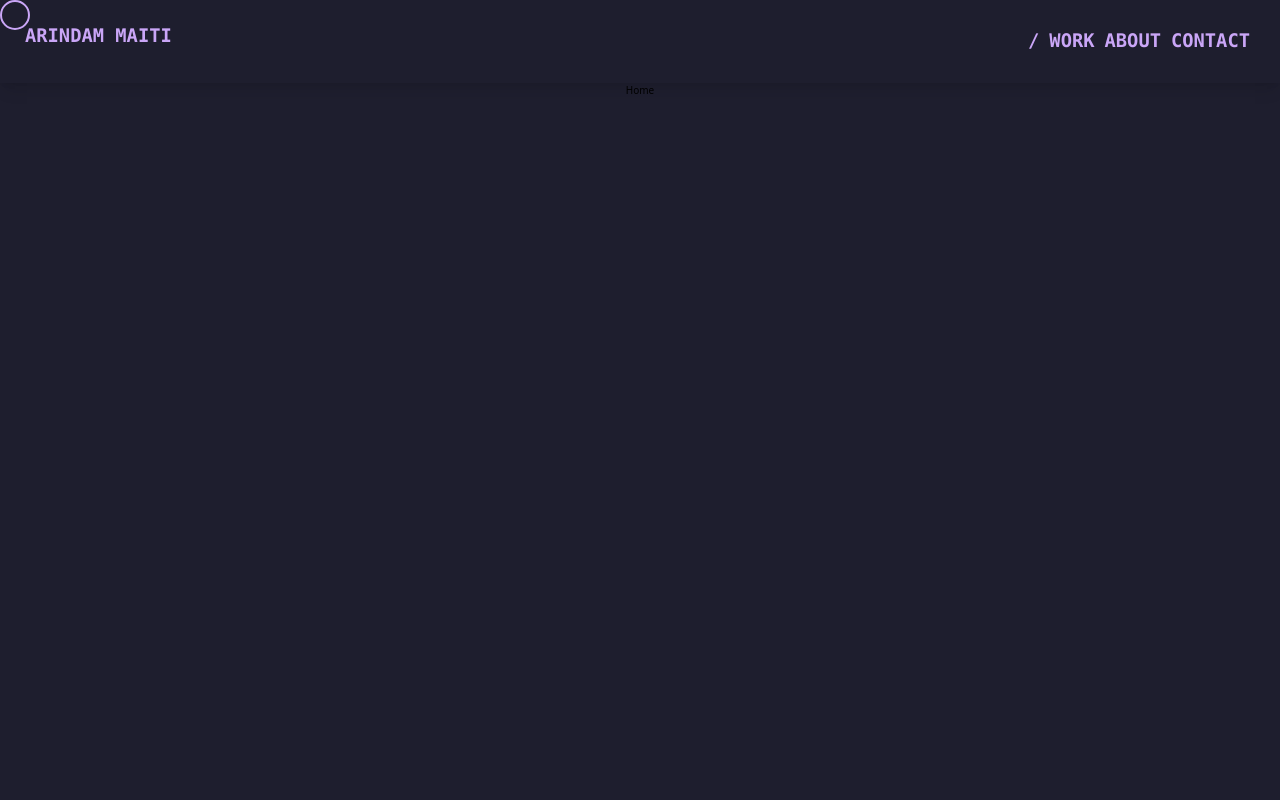
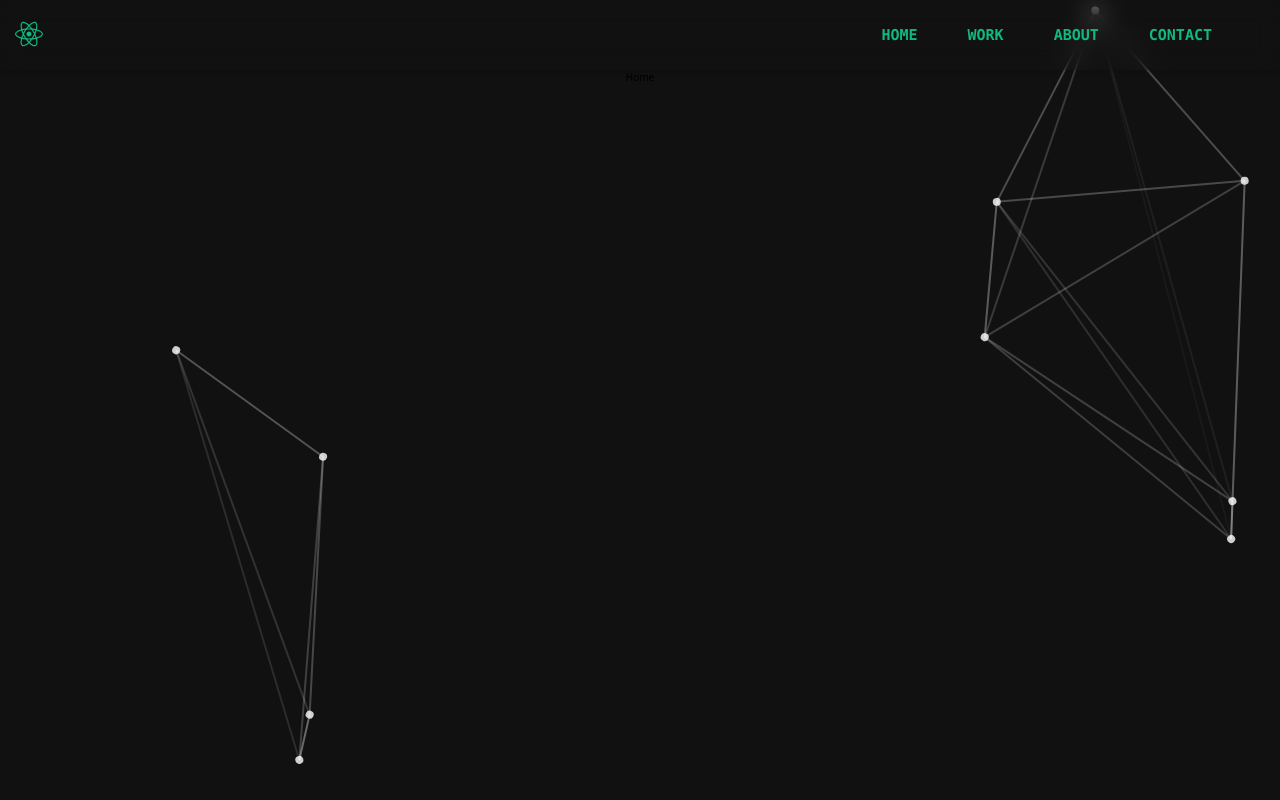
Before and after one commit to Arindam01gi/my-portfolio, a React (Create React App) app: page / in a window 1280 px wide. Built offline with nearby package versions, Linux system fonts and the light colour scheme.

Commit message:
tsparticles added and home page fix

```diff
--- a/src/App.js
+++ b/src/App.js
@@ -1,27 +1,36 @@
 
 import './App.css';
-import { Routes,Route } from 'react-router-dom';
+import { Routes, Route } from 'react-router-dom';
 import Home from './container/Home';
-import About from  './container/About'
+import About from './container/About'
 import Contact from './container/Contact';
 import Portfolio from './container/Portfolio'
 import Navbar from './components/Navbar';
 import CustomCursor from './Helper/CustomCursor';
+import { ParticlesComponent } from './utils/Particles';
+
 
 function App() {
   return (
-    <div className="App">
+    <div className="App relative w-full h-screen overflow-hidden">
+
+      <div className="absolute inset-0 z-10">
+        <ParticlesComponent />
+      </div>
+      <div className="relative z-20">
+      <Navbar />
+      {/* <CustomCursor/> */}
+
+      <Routes>
+        <Route path='/' element={<Home />}></Route>
+        <Route path='/about' element={<About />}></Route>
+        <Route path='/conatct' element={<Contact />}></Route>
+        <Route path='/portfolio' element={<Portfolio />}></Route>
+      </Routes>
+
+      </div>
 
 
-      <Navbar/>
-      <CustomCursor/>
-
-      <Routes>
-        <Route path='/' element={<Home/>}></Route>
-        <Route path='/about' element={<About/>}></Route>
-        <Route path='/conatct' element={<Contact/>}></Route>
-        <Route path='/portfolio' element={<Portfolio/>}></Route>
-      </Routes>
 
 
     </div>
--- a/src/Helper/CustomCursor.jsx
+++ b/src/Helper/CustomCursor.jsx
@@ -39,15 +39,15 @@ const CustomCursor = () => {
 
   return (
     <div
-      className={`fixed top-0 left-0 pointer-events-none transition-transform duration-200 ease-out ${
+      className={`fixed top-0 left-0 pointer-events-none transition-transform duration-250 ease-out ${
         isHovered ? 'transform scale-150 bg-white' : 'bg-transparent'
       }`}
       style={{
         width: '3rem',
         height: '3rem',
         borderRadius: '50%',
-        border: '2px solid #CAA6F7',
-        // boxShadow: '0 0 10px white',
+        border: '2px solid #10b981',
+        boxShadow: '0 0 5px white',
         transform: `translate(${position.x}px, ${position.y}px)`,
       }}
     ></div>
--- a/src/components/Navbar.jsx
+++ b/src/components/Navbar.jsx
@@ -1,44 +1,91 @@
-import React from 'react'
+import React, { useState } from "react";
+import { FaReact, FaBars, FaBold } from "react-icons/fa";
+import { CiMenuBurger } from "react-icons/ci";
+import { HiX } from "react-icons/hi";
 
 const navlist = [
   {
-        label:"/",
-        to:"/"
+    label: "HOME",
+    to: "/"
   },
   {
-        label:"WORK",
-        to:"/portfolio"
+    label: "WORK",
+    to: "/portfolio"
   },
   {
-        label:"ABOUT",
-        to:"/about"
+    label: "ABOUT",
+    to: "/about"
   },
   {
-        label:"CONTACT",
-        to:"/contact"
-    },
-
-]
+    label: "CONTACT",
+    to: "/contact"
+  }
+];
 
 const Navbar = () => {
+  const [toggleIcon, setToggleIcon] = useState(false);
+  const [isMenuOpen, setIsMenuOpen] = useState(false);
+
+  const handleToggleIcon = () => {
+    setToggleIcon(!toggleIcon);
+    setIsMenuOpen(!isMenuOpen);
+  };
+
+  const menuStyle = {
+    transform: isMenuOpen ? 'translateX(0)' : 'translateX(100%)',
+    transition: 'transform 1s ease-in-out',
+  };
+
   return (
-    <div  className='p-10 shadow-lg bg-transparent'>
-        <nav className='navbar flex justify-between '>
-           <div className='font-bold text-body-purple text-3xl font-mono'> ARINDAM MAITI</div>
-           <div>
-            <ul className='flex'>
-                {navlist.map((nav,index)=>{
-                   return(
-                    <li className='m-2 font-bold text-body-purple text-3xl font-mono' key={index}>{nav.label}</li>
-                   )
+    <>
+      <div className="p-6 md:shadow-md backdrop-blur-md" >
+        <nav className="navbar flex justify-between align-center ">
+          <div className=" text-body-green  font-mono pt-2 cursor-pointer ">
+            <FaReact size={28} fontWeight={FaBold} />
+          </div>
+          <div className="flex">
+            <ul className="flex md:visible invisible">
+              {navlist.map((nav, index) => {
+                return (
+                  <li
+                    className="m-2 font-bold text-body-green text-2xl font-mono px-8 py-2  hover:bg-white hover:bg-opacity-40  hover:rounded-full hover:backdrop-blur-md"
+                    key={index}
+                  >
+                    {nav.label}
+                  </li>
+                );
               })}
             </ul>
-
+            <div
+              className="visible md:invisible text-body-green pt-2 font-bold "
+              onClick={handleToggleIcon}
+            >
+              {toggleIcon ? <HiX size={28} /> : <FaBars size={28} />}
+            </div>
           </div>
         </nav>
+      </div>
 
+      {/* Mobile Menu */}
+      {toggleIcon && (
+        <div
+          className={` md:hidden backdrop-blur-md w-full h-full sticky` }
+          style={menuStyle}
+        >
+          <ul className="flex flex-col items-center shadow-lg">
+            {navlist.map((nav, index) => (
+              <li
+                className="m-2 font-bold text-body-green text-3xl font-mono px-8 py-2 mb-6 w-[90%] hover:border-y-2 hover:shadow-md hover:border-emerald-400 hover:rounded-full backdrop-blur-md"
+                key={index}
+              >
+                {nav.label}
+              </li>
+            ))}
+          </ul>
         </div>
-  )
-}
+      )}
+    </>
+  );
+};
 
-export default Navbar
+export default Navbar;
--- a/src/container/Home.js
+++ b/src/container/Home.jsx
@@ -1,7 +1,9 @@
 import React from 'react'
+
 
 const Home = () => {
   return (
+    // <Tsparticles/>
     <div>Home</div>
   )
 }
--- a/src/index.css
+++ b/src/index.css
@@ -6,10 +6,12 @@
 
 
 :root{
-  --violate-theme-backgound-color : #1E1E2E;
+  --violate-theme-backgound-color : #1d1d1d;
+  /* --violate-theme-backgound-color : #1E1E2E; */
   --violate-theme-main-color: #CAA6F7;
   --violate-theme-sub-text-color: #ffffff;
-  --violate-theme-nav-background-color: #1E1E2E;
+  --violate-theme-nav-background-color: #1d1d1d;
+  /* --violate-theme-nav-background-color: #1E1E2E; */
 }
 
 *{
--- /dev/null
+++ b/src/utils/Particles.jsx
@@ -0,0 +1,136 @@
+import { useCallback, useMemo } from "react";
+import Particles from "react-tsparticles";
+import { loadFull } from "tsparticles";
+import { loadSlim } from "@tsparticles/slim";
+
+export const ParticlesComponent = () => {
+  const options = useMemo(() => {
+    return {
+        autoplay: true,
+        fullScreen: {
+          enable: true,
+          zIndex: 1,
+        },
+        particles: {
+          number: {
+            value: 10,
+            density: {
+              enable: false,
+              value_area: 800,
+            },
+          },
+          color: {
+            value: '#fff',
+          },
+          shape: {
+            type: 'circle',
+            options: {
+              sides: 5,
+            },
+          },
+          opacity: {
+            value: 0.8,
+            random: false,
+            anim: {
+              enable: false,
+              speed: 1,
+              opacity_min: 0.1,
+              sync: false,
+            },
+          },
+          size: {
+            value: 4,
+            random: false,
+            anim: {
+              enable: false,
+              speed: 40,
+              size_min: 0.1,
+              sync: false,
+            },
+          },
+          rotate: {
+            value: 0,
+            random: true,
+            direction: 'clockwise',
+            animation: {
+              enable: true,
+              speed: 5,
+              sync: false,
+            },
+          },
+          line_linked: {
+            enable: true,
+            distance: 600,
+            color: '#ffffff',
+            opacity: 0.4,
+            width: 2,
+          },
+          move: {
+            enable: true,
+            speed: 2,
+            direction: 'none',
+            random: false,
+            straight: false,
+            out_mode: 'out',
+            attract: {
+              enable: false,
+              rotateX: 600,
+              rotateY: 1200,
+            },
+          },
+        },
+        interactivity: {
+          events: {
+            onhover: {
+              enable: true,
+              mode: ['grab'],
+            },
+            onclick: {
+              enable: false,
+              mode: 'bubble',
+            },
+            resize: true,
+          },
+          modes: {
+            grab: {
+              distance: 400,
+              line_linked: {
+                opacity: 1,
+              },
+            },
+            bubble: {
+              distance: 400,
+              size: 40,
+              duration: 2,
+              opacity: 8,
+              speed: 3,
+            },
+            repulse: {
+              distance: 200,
+            },
+            push: {
+              particles_nb: 4,
+            },
+            remove: {
+              particles_nb: 2,
+            },
+          },
+        },
+        retina_detect: true,
+        background: {
+          color: '#111',
+          image: '',
+          position: '50% 50%',
+          repeat: 'no-repeat',
+          size: 'cover',
+        },
+    };
+  }, []);
+
+  const particlesInit = useCallback(async (engine) => {
+    console.log(engine);
+    await loadFull(engine);
+  }, []);
+
+  return <Particles init={particlesInit} options={options} />;
+};
--- a/tailwind.config.js
+++ b/tailwind.config.js
@@ -8,6 +8,7 @@ module.exports = {
       colors: {
         'regal-blue': '#243c5a',
         'body-purple': '#CAA6F7',
+        'body-green': '#10b981'
       }
     },
   },
```
Also changed, not shown: package.json (+6 -2 lines), 1 other file (tests, documents, lock files or other folders). Lines whose indentation alone changed are shown as unchanged.
